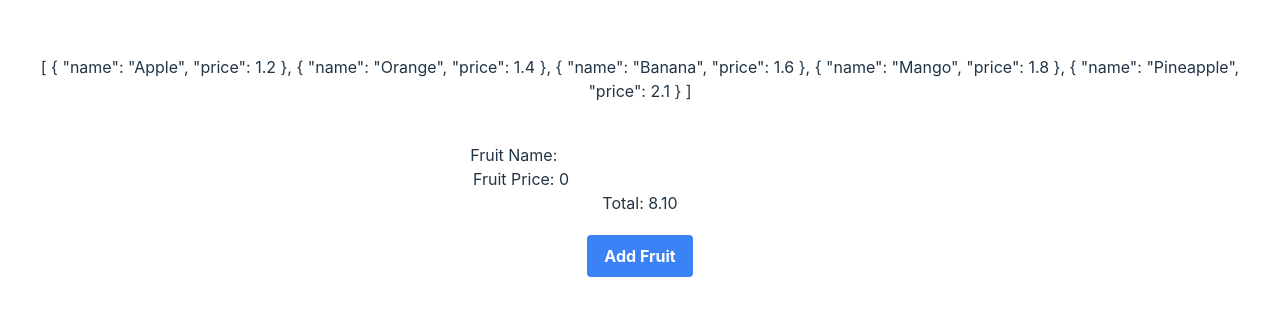
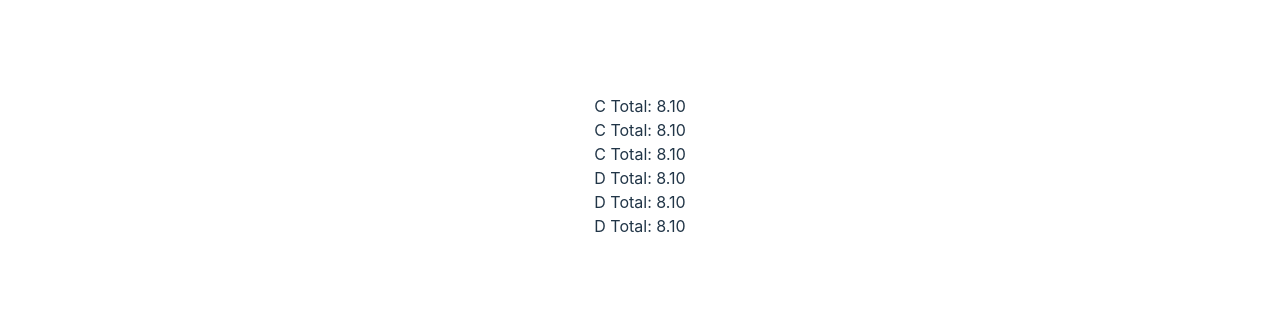
Before and after one commit to LearnWithHasinHayder/watch-compute, a Vue app: page / in a window 1280 px wide. Shown: the part 234-550 px from the top of the page. Built offline with nearby package versions, Linux system fonts and the light colour scheme.

Commit message:
Computed vs Function

```diff
--- a/src/components/Fruits.vue
+++ b/src/components/Fruits.vue
@@ -8,18 +8,9 @@ const fruitsWithPrice = ref([
     { name: 'Pineapple', price: 2.10 },
 ]);
 
-const fruitName = ref('');
-const fruitPrice = ref(0);
-const add = ()=>{
-    fruitsWithPrice.value.push({
-        name: fruitName.value,
-        price: fruitPrice.value
-    });
-    fruitName.value = '';
-    fruitPrice.value = 0;
-}
 
 const totalPrice = computed(()=>{
+    console.log("Computed")
     let total = 0;
     for(let i = 0; i < fruitsWithPrice.value.length; i++){
         total += fruitsWithPrice.value[i].price*1;
@@ -27,25 +18,27 @@ const totalPrice = computed(()=>{
     return total.toFixed(2);
 })
 
-// let totalPrice = ref(0);
-// for(let i = 0; i < fruitsWithPrice.value.length; i++){
-//     totalPrice.value += fruitsWithPrice.value[i].price;
-// }
-// totalPrice.value = totalPrice.value.toFixed(2);
+const totalPrice2 = function(){
+    console.log("Function")
+    let total = 0;
+    for(let i = 0; i < fruitsWithPrice.value.length; i++){
+        total += fruitsWithPrice.value[i].price*1;
+    }
+    return total.toFixed(2);
+}
+
 
 </script>
 
 <template>
-    <p class="mb-10">{{ fruitsWithPrice }}</p>
-    <p>Fruit Name: <input  v-model='fruitName'/></p>
-    <p>Fruit Price: <input  v-model='fruitPrice'/></p>
-    <!-- <p>Fruit Price: <input type="number" v-model='fruitPrice'/></p> -->
-    <p> Total: {{ totalPrice }}  </p>
-    <p class="mt-5">
-        <button @click="add()" class="bg-blue-500 hover:bg-blue-700 text-white font-bold py-2 px-4 rounded">
-            Add Fruit
-        </button>
-    </p>
+
+    <p> C Total: {{ totalPrice }}  </p>
+    <p> C Total: {{ totalPrice }}  </p>
+    <p> C Total: {{ totalPrice }}  </p>
+    <p> D Total: {{ totalPrice2() }}  </p>
+    <p> D Total: {{ totalPrice2() }}  </p>
+    <p> D Total: {{ totalPrice2() }}  </p>
+
 </template>
 
 <style scoped></style>
```
